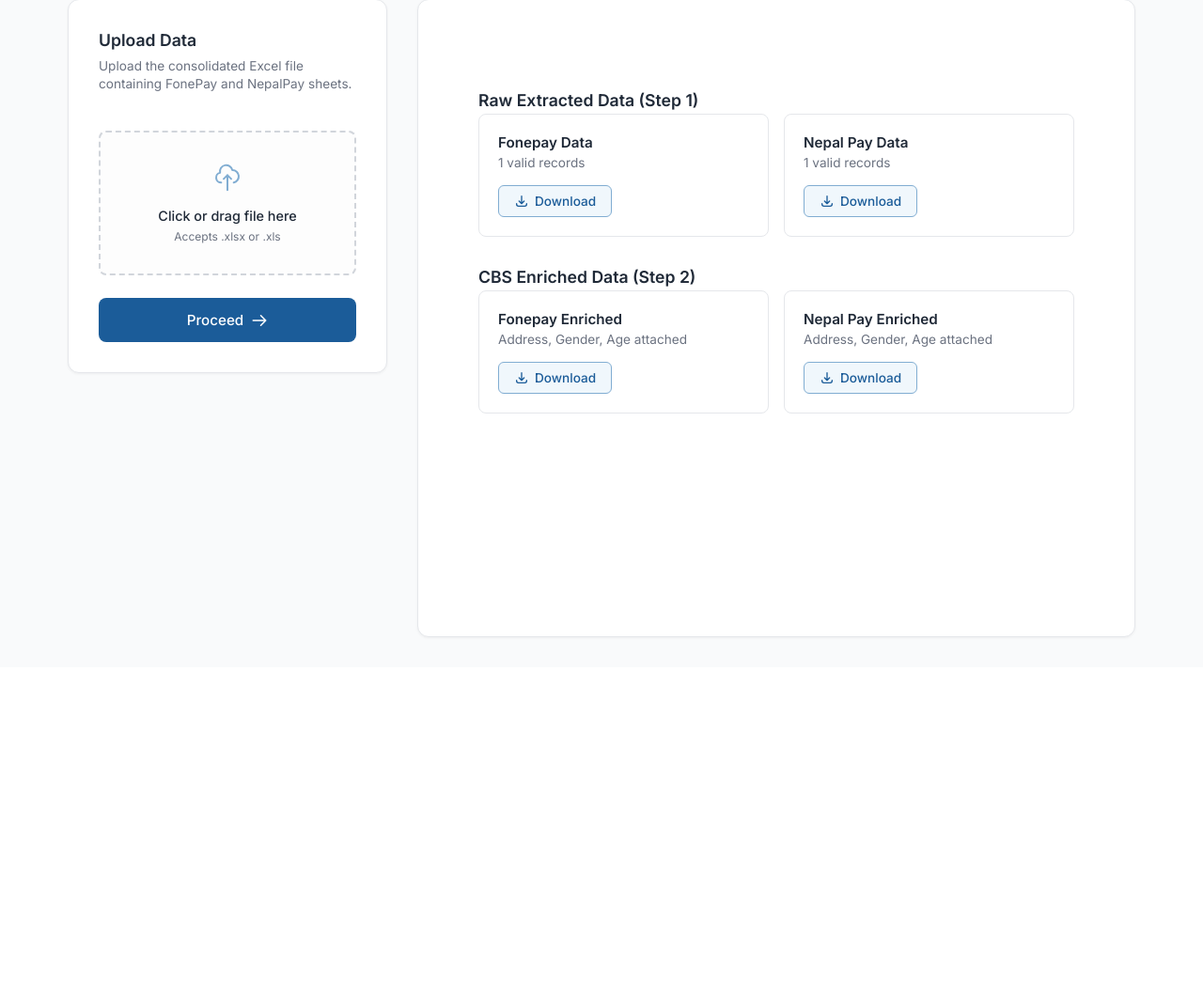
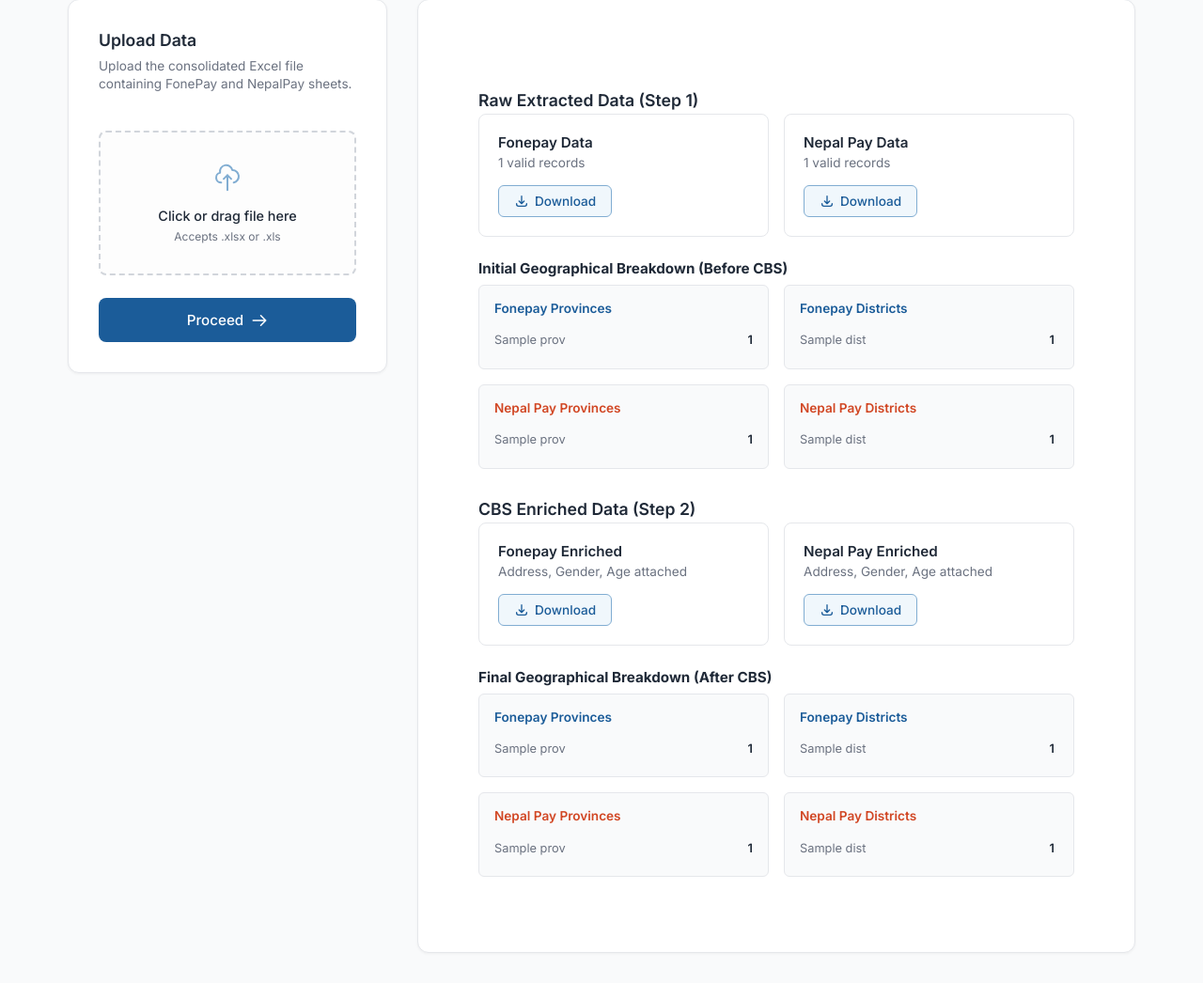
Before and after one commit to kunjan-bh/merchant-automation-jbbl, a Django app: template merchant_data_report/merchant/templates/merchant/upload.html in a window 1280 px wide. Shown: the part 90-1136 px from the top of the page at 94% size. Before the commit the page ends 769 px from the top, so only its background shows below. Run offline with Django 5.2, Linux system fonts and the light colour scheme; the template is opened without the code that fills it: most values are stand-ins (such as "Sample title", 1, 10 or a date in 2020).

Commit message:
3,4,5,6 mock final

```diff
--- a/merchant_data_report/merchant/templates/merchant/upload.html
+++ b/merchant_data_report/merchant/templates/merchant/upload.html
@@ -380,6 +380,32 @@
                         </a>
                     </div>
                 </div>
+
+                {% if fonepay_step1_provinces %}
+                <h3 style="font-size: 0.95rem; margin-top: 1.5rem; margin-bottom: 0.5rem; color: var(--text-main);">Initial Geographical Breakdown (Before CBS)</h3>
+                <div class="res-grid" style="grid-template-columns: 1fr 1fr; gap: 1rem; margin-bottom: 0;">
+                    <div class="data-box">
+                        <h5 style="color: var(--blue);">Fonepay Provinces</h5>
+                        {% for prov, count in fonepay_step1_provinces.items %}<div class="data-row"><span>{{ prov }}</span><span class="data-count">{{ count }}</span></div>{% endfor %}
+                    </div>
+                    <div class="data-box">
+                        <h5 style="color: var(--blue);">Fonepay Districts</h5>
+                        <div class="scroll-area">
+                            {% for dist, count in fonepay_step1_districts.items %}<div class="data-row"><span>{{ dist }}</span><span class="data-count">{{ count }}</span></div>{% endfor %}
+                        </div>
+                    </div>
+                    <div class="data-box">
+                        <h5 style="color: var(--orange);">Nepal Pay Provinces</h5>
+                        {% for prov, count in nepalpay_step1_provinces.items %}<div class="data-row"><span>{{ prov }}</span><span class="data-count">{{ count }}</span></div>{% endfor %}
+                    </div>
+                    <div class="data-box">
+                        <h5 style="color: var(--orange);">Nepal Pay Districts</h5>
+                        <div class="scroll-area">
+                            {% for dist, count in nepalpay_step1_districts.items %}<div class="data-row"><span>{{ dist }}</span><span class="data-count">{{ count }}</span></div>{% endfor %}
+                        </div>
+                    </div>
+                </div>
+                {% endif %}
             </div>
 
             <div class="res-section">
@@ -402,6 +428,32 @@
                         </a>
                     </div>
                 </div>
+
+                {% if fonepay_provinces %}
+                <h3 style="font-size: 0.95rem; margin-top: 1.5rem; margin-bottom: 0.5rem; color: var(--text-main);">Final Geographical Breakdown (After CBS)</h3>
+                <div class="res-grid" style="grid-template-columns: 1fr 1fr; gap: 1rem; margin-bottom: 0;">
+                    <div class="data-box">
+                        <h5 style="color: var(--blue);">Fonepay Provinces</h5>
+                        {% for prov, count in fonepay_provinces.items %}<div class="data-row"><span>{{ prov }}</span><span class="data-count">{{ count }}</span></div>{% endfor %}
+                    </div>
+                    <div class="data-box">
+                        <h5 style="color: var(--blue);">Fonepay Districts</h5>
+                        <div class="scroll-area">
+                            {% for dist, count in fonepay_districts.items %}<div class="data-row"><span>{{ dist }}</span><span class="data-count">{{ count }}</span></div>{% endfor %}
+                        </div>
+                    </div>
+                    <div class="data-box">
+                        <h5 style="color: var(--orange);">Nepal Pay Provinces</h5>
+                        {% for prov, count in nepalpay_provinces.items %}<div class="data-row"><span>{{ prov }}</span><span class="data-count">{{ count }}</span></div>{% endfor %}
+                    </div>
+                    <div class="data-box">
+                        <h5 style="color: var(--orange);">Nepal Pay Districts</h5>
+                        <div class="scroll-area">
+                            {% for dist, count in nepalpay_districts.items %}<div class="data-row"><span>{{ dist }}</span><span class="data-count">{{ count }}</span></div>{% endfor %}
+                        </div>
+                    </div>
+                </div>
+                {% endif %}
             </div>
 
         </div>
```
Also changed, not shown: merchant_data_report/merchant/views.py (+11 -12 lines), merchant_data_report/db.sqlite3.
